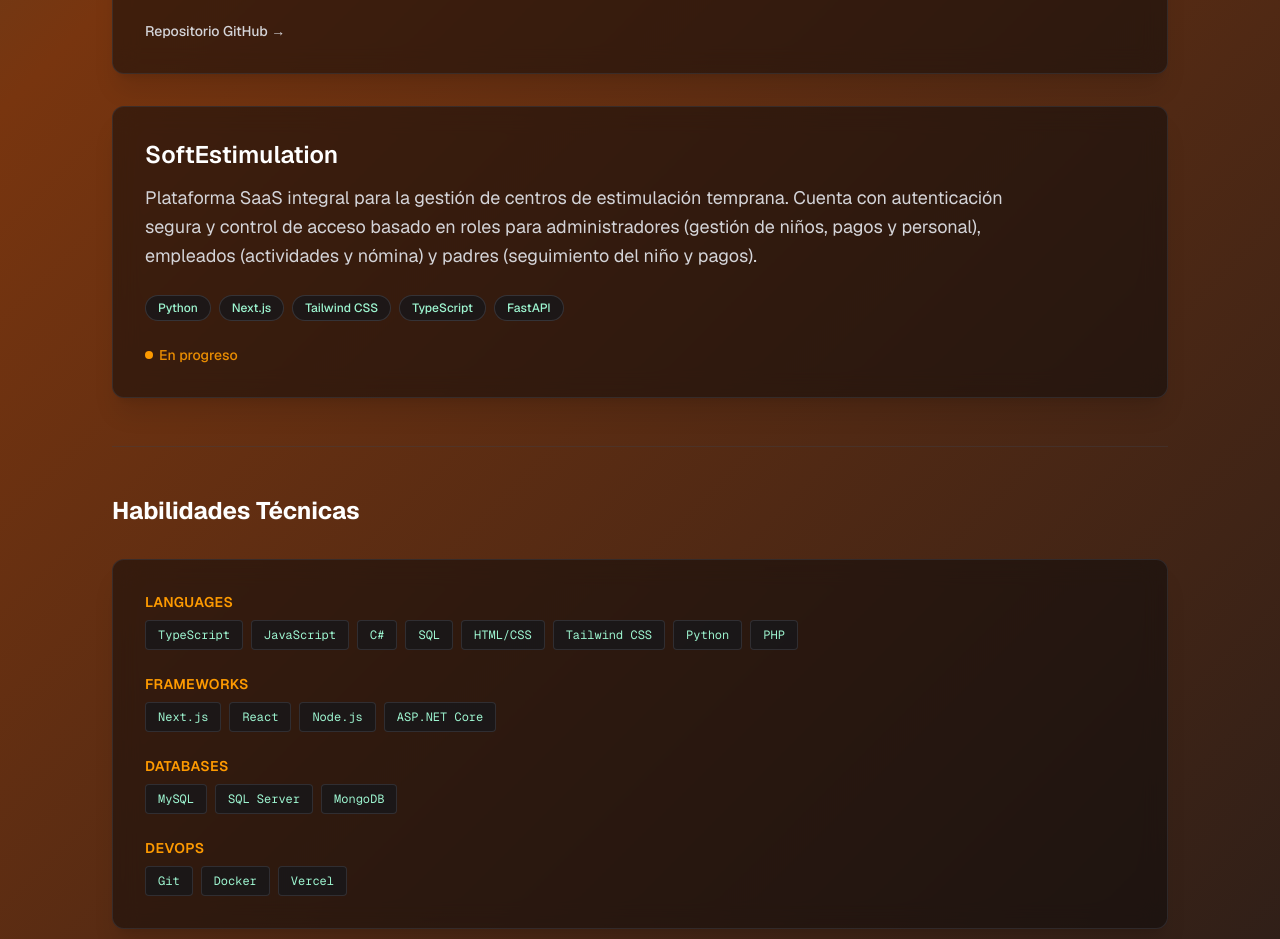
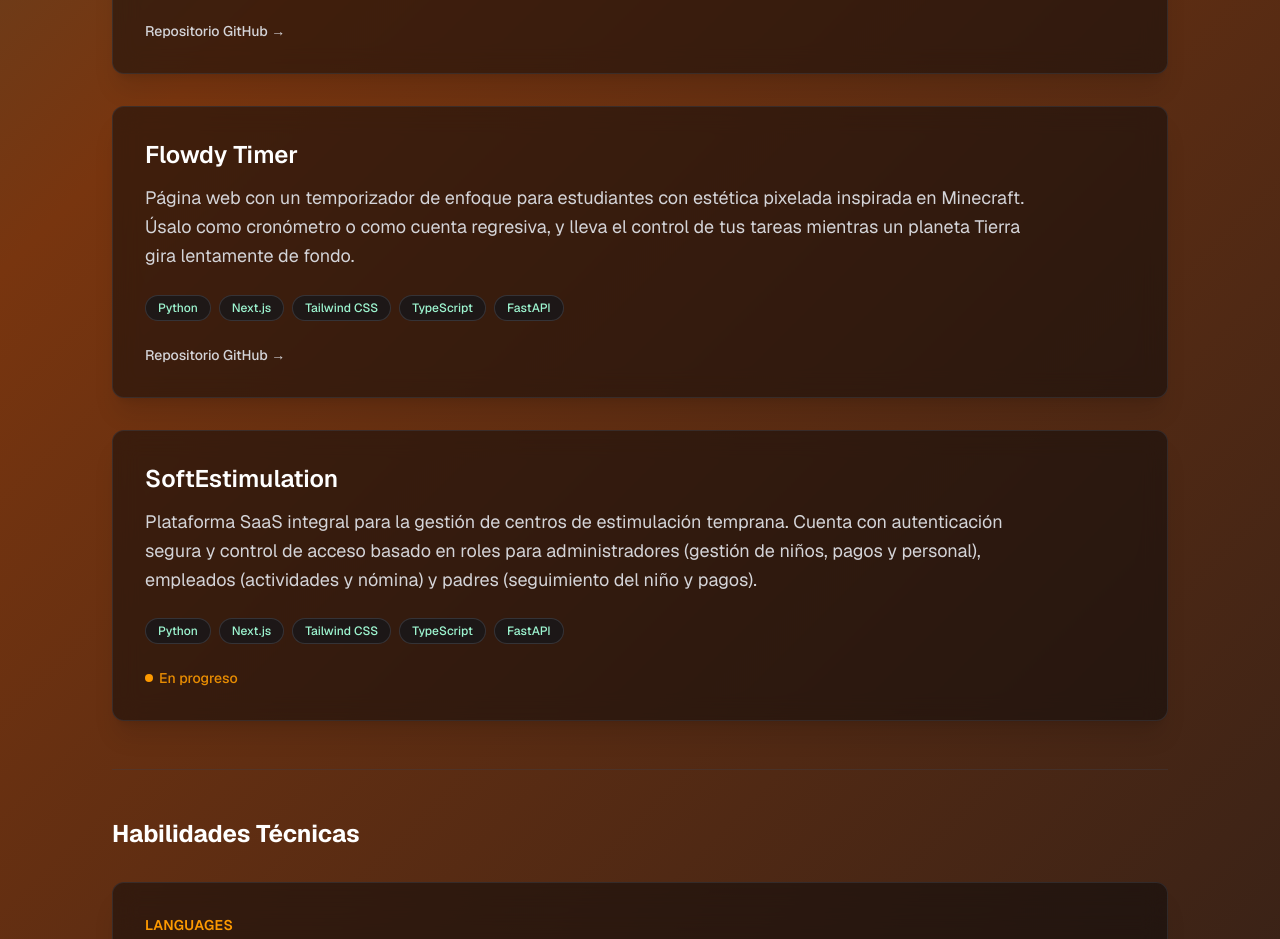
Before and after one commit to Deniz78y1966/portfolio, a Next.js app: page / in a window 1280 px wide. Shown: the part 1200-2139 px from the top of the page. Built offline with nearby package versions, Linux system fonts and the light colour scheme.

Commit message:
Added another project

```diff
--- a/src/app/page.tsx
+++ b/src/app/page.tsx
@@ -14,11 +14,18 @@ const PROJECTS = [
     github: 'https://github.com/Deniz78y1966/gdp-dashboard.git'
   },
   {
+    title: 'Flowdy Timer',
+    description: 'Página web con un temporizador de enfoque para estudiantes con estética pixelada inspirada en Minecraft. Úsalo como cronómetro o como cuenta regresiva, y lleva el control de tus tareas mientras un planeta Tierra gira lentamente de fondo.',
+    tech: ['Python', 'Next.js', 'Tailwind CSS', 'TypeScript', 'FastAPI'],
+    github: 'https://github.com/Deniz78y1966/flowdytimer.git'
+  },
+  {
     title: 'SoftEstimulation',
     description: 'Plataforma SaaS integral para la gestión de centros de estimulación temprana. Cuenta con autenticación segura y control de acceso basado en roles para administradores (gestión de niños, pagos y personal), empleados (actividades y nómina) y padres (seguimiento del niño y pagos).',
     tech: ['Python', 'Next.js', 'Tailwind CSS', 'TypeScript', 'FastAPI'],
     // Sin propiedad github para indicar que está privado / en progreso
   },
+
 ];
 
 const SKILLS = {
```
